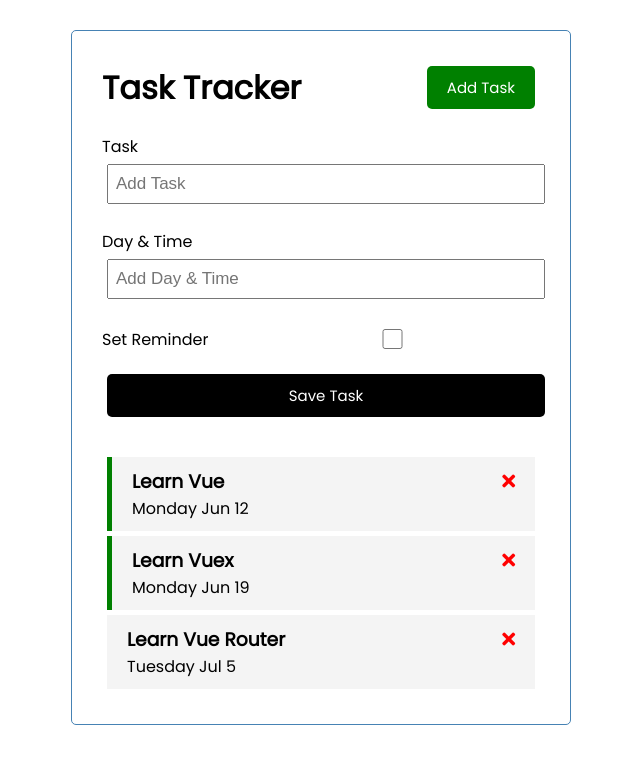
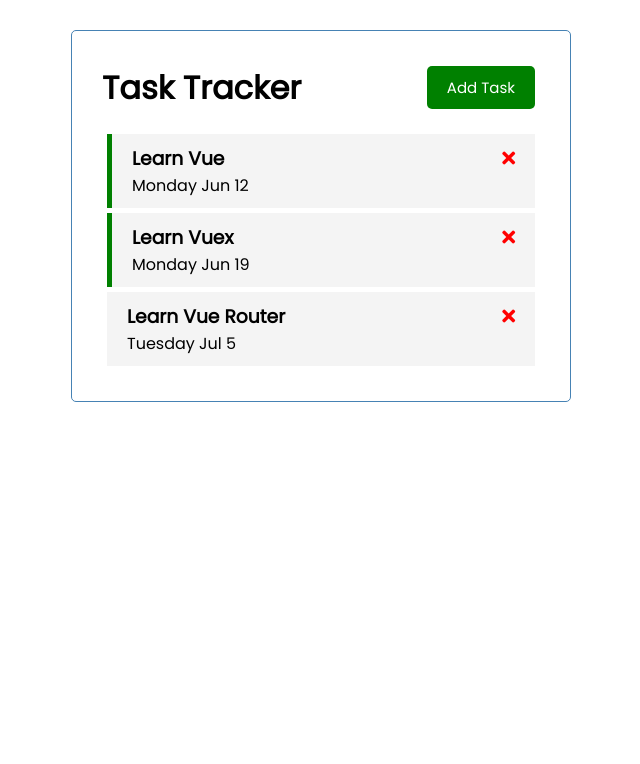
Before and after one commit to brian-pan/task-tracker-app, a Vue app: page / in a window 1280 px wide. Shown: the top 764 px of the page, without its empty margins (319-959 px from the left). Built offline with nearby package versions, Linux system fonts and the light colour scheme.

Commit message:
frontend UI done

```diff
--- a/src/App.vue
+++ b/src/App.vue
@@ -1,8 +1,14 @@
 <!-- output -->
 <template>
   <div class="container">
-    <Header title="Task Tracker" />
-    <AddTask @add-task="addTask" />
+    <Header
+      @toggle-add-task="toggleAddTask"
+      title="Task Tracker"
+      :showAddTask="showAddTask"
+    />
+    <div v-show="showAddTask">
+      <AddTask @add-task="addTask" />
+    </div>
     <Tasks
       :tasks="tasks"
       @delete-task="deleteTask"
@@ -25,6 +31,7 @@ export default {
   data() {
     return {
       tasks: [],
+      showAddTask: false,
     };
   },
   methods: {
@@ -41,6 +48,9 @@ export default {
     addTask(task) {
       // this.tasks.push(task);
       this.tasks = [...this.tasks, task];
+    },
+    toggleAddTask() {
+      this.showAddTask = !this.showAddTask;
     },
   },
   // life cycle
--- a/src/components/AddTask.vue
+++ b/src/components/AddTask.vue
@@ -1,21 +1,28 @@
 <template>
   <form @submit="onSubmit" class="add-form">
     <div class="form-control">
-      <label>Task</label>
-      <input type="text" v-model="title" name="title" placeholder="Add Task" />
+      <label for="title">Task</label>
+      <input
+        type="text"
+        v-model="title"
+        name="title"
+        id="title"
+        placeholder="Add Task"
+      />
     </div>
     <div class="form-control">
-      <label>Day & Time</label>
+      <label for="day">Day & Time</label>
       <input
         type="text"
         v-model="day"
         name="day"
+        id="day"
         placeholder="Add Day & Time"
       />
     </div>
     <div class="form-control form-control-check">
-      <label>Set Reminder</label>
-      <input type="checkbox" v-model="reminder" name="reminder" />
+      <label for="reminder">Set Reminder</label>
+      <input type="checkbox" v-model="reminder" name="reminder" id="reminder" />
       <!-- v-model gives a bind between input and data -->
     </div>
 
@@ -26,10 +33,10 @@
 <script>
 export default {
   name: "AddTask",
+  // data() <=> states in React
   data() {
     return {
       // initial state || default value for the form
-      // useState() in React {}
       title: "",
       day: "",
       reminder: false,
--- a/src/components/Button.vue
+++ b/src/components/Button.vue
@@ -16,7 +16,7 @@ export default {
   },
   methods: {
     onClick() {
-      console.log("click");
+      this.$emit("btn-click");
     },
   },
 };
--- a/src/components/Header.vue
+++ b/src/components/Header.vue
@@ -1,7 +1,11 @@
 <template>
   <header>
     <h1>{{ title }}</h1>
-    <Button text="Add Task" color="green" />
+    <Button
+      :text="showAddTask ? 'Close' : 'Add Task'"
+      :color="showAddTask ? 'red' : 'green'"
+      @btn-click="$emit('toggle-add-task')"
+    />
   </header>
 </template>
 
@@ -14,6 +18,10 @@ export default {
     title: {
       type: String,
       default: "Hello World",
+    },
+    showAddTask: {
+      type: Boolean,
+      default: false,
     },
   },
   components: { Button },
```
